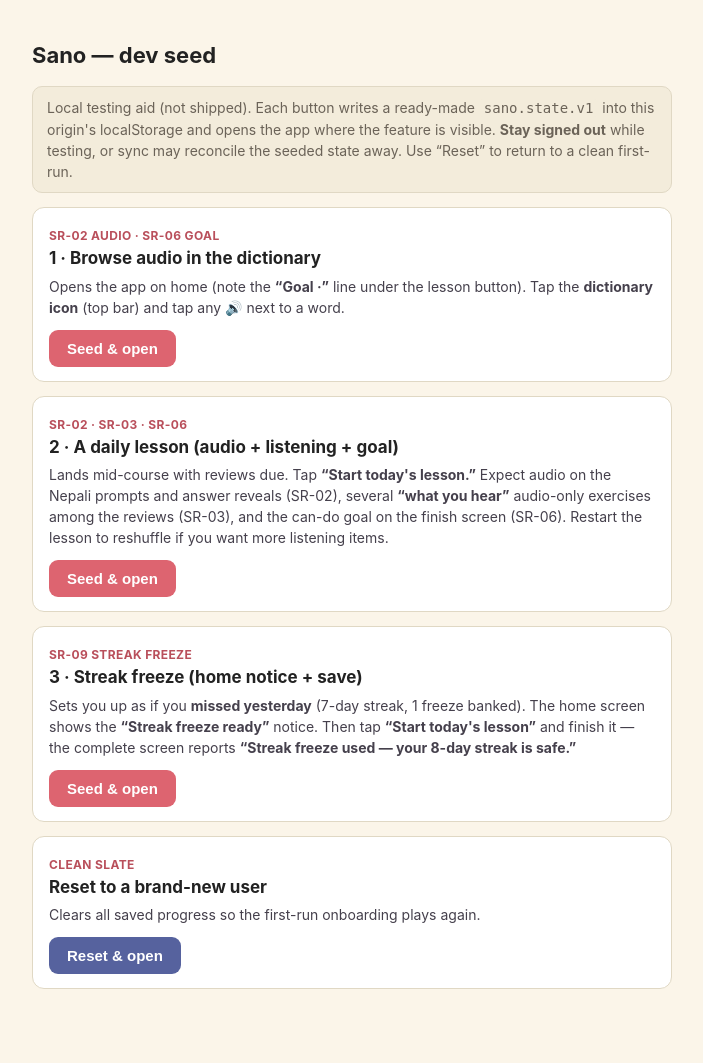
After one commit to rharmes/sano, a PHP site: page /tools/dev-seed.html in a window 1280 px wide. The commit adds this page. Shown: the whole page, without its empty margins (288-991 px from the left). Run offline with PHP 8.4, Linux system fonts and the light colour scheme.

Commit message:
Warn on the home screen when a streak freeze is ready (SR-09).
When the user missed exactly one day and has a freeze banked, the home screen now
shows a reassuring notice ("Streak freeze ready — your N-day streak is safe. Finish
a lesson to use it.") with a snowflake icon, so the save is visible before they
study rather than only acknowledged after. Adds the #i-ac-unit icon and a
.streak-freeze-notice component (mirrored into the style guide).

Also promote the local dev seeding page to a committed tool at tools/dev-seed.html
(served at /tools/dev-seed.html, never deployed): one-click scenarios that drop you
straight into each gated feature. Going forward, every new feature gets a scenario
there. Documented in CLAUDE.md.

Co-Authored-By: Claude Opus 4.8 <noreply@anthropic.com>

```diff
--- /dev/null
+++ b/tools/dev-seed.html
@@ -0,0 +1,199 @@
+<!doctype html>
+<html lang="en">
+	<head>
+		<meta charset="utf-8" />
+		<meta name="viewport" content="width=device-width, initial-scale=1" />
+		<title>Sano · dev seed</title>
+		<!-- Local testing aid (served by the dev server, never deployed): seeds a ready-made
+		     sano.state.v1 into localStorage and opens the app where a new feature is visible.
+		     Add a scenario for every new feature. Served at /tools/dev-seed.html. -->
+		<script src="/js/data.js"></script>
+		<style>
+			body {
+				font-family: -apple-system, system-ui, sans-serif;
+				max-width: 640px;
+				margin: 0 auto;
+				padding: 24px 18px 60px;
+				line-height: 1.5;
+				color: #222;
+				background: #fbf5e9;
+			}
+			h1 {
+				font-size: 22px;
+			}
+			.note {
+				font-size: 14px;
+				color: #6b6358;
+				background: #f3ecdb;
+				border: 1px solid #e0d8c4;
+				border-radius: 10px;
+				padding: 10px 14px;
+			}
+			.card {
+				border: 1px solid #e0d8c4;
+				border-radius: 12px;
+				padding: 14px 16px;
+				margin: 14px 0;
+				background: #fff;
+			}
+			.card h2 {
+				font-size: 17px;
+				margin: 0 0 4px;
+			}
+			.card p {
+				font-size: 14px;
+				margin: 4px 0 12px;
+				color: #45404c;
+			}
+			.tests {
+				font-size: 12px;
+				color: #b94f5b;
+				font-weight: 700;
+				letter-spacing: 0.03em;
+				text-transform: uppercase;
+			}
+			button {
+				font-size: 15px;
+				font-weight: 700;
+				color: #fff;
+				background: #dd6470;
+				border: 0;
+				border-radius: 9px;
+				padding: 10px 18px;
+				cursor: pointer;
+			}
+			button.ghost {
+				background: #56629e;
+			}
+			code {
+				background: #f3ecdb;
+				padding: 1px 5px;
+				border-radius: 4px;
+			}
+		</style>
+	</head>
+	<body>
+		<h1>Sano — dev seed</h1>
+		<p class="note">
+			Local testing aid (not shipped). Each button writes a ready-made <code>sano.state.v1</code> into this origin's localStorage and opens
+			the app where the feature is visible. <b>Stay signed out</b> while testing, or sync may reconcile the seeded state away. Use “Reset” to
+			return to a clean first-run.
+		</p>
+
+		<div class="card">
+			<span class="tests">SR-02 audio · SR-06 goal</span>
+			<h2>1 · Browse audio in the dictionary</h2>
+			<p>
+				Opens the app on home (note the <b>“Goal ·”</b> line under the lesson button). Tap the <b>dictionary icon</b> (top bar) and tap
+				any <b>🔊</b> next to a word.
+			</p>
+			<button onclick="seed('dict')">Seed &amp; open</button>
+		</div>
+
+		<div class="card">
+			<span class="tests">SR-02 · SR-03 · SR-06</span>
+			<h2>2 · A daily lesson (audio + listening + goal)</h2>
+			<p>
+				Lands mid-course with reviews due. Tap <b>“Start today's lesson.”</b> Expect audio on the Nepali prompts and answer reveals
+				(SR-02), several <b>“what you hear”</b> audio-only exercises among the reviews (SR-03), and the can-do goal on the finish screen
+				(SR-06). Restart the lesson to reshuffle if you want more listening items.
+			</p>
+			<button onclick="seed('lesson')">Seed &amp; open</button>
+		</div>
+
+		<div class="card">
+			<span class="tests">SR-09 streak freeze</span>
+			<h2>3 · Streak freeze (home notice + save)</h2>
+			<p>
+				Sets you up as if you <b>missed yesterday</b> (7-day streak, 1 freeze banked). The home screen shows the
+				<b>“Streak freeze ready”</b> notice. Then tap <b>“Start today's lesson”</b> and finish it — the complete screen reports
+				<b>“Streak freeze used — your 8-day streak is safe.”</b>
+			</p>
+			<button onclick="seed('freeze')">Seed &amp; open</button>
+		</div>
+
+		<div class="card">
+			<span class="tests">clean slate</span>
+			<h2>Reset to a brand-new user</h2>
+			<p>Clears all saved progress so the first-run onboarding plays again.</p>
+			<button class="ghost" onclick="seed('reset')">Reset &amp; open</button>
+		</div>
+
+		<script>
+			const day = (n) => {
+				const d = new Date(Date.now() - n * 864e5);
+				return d.getFullYear() + '-' + String(d.getMonth() + 1).padStart(2, '0') + '-' + String(d.getDate()).padStart(2, '0');
+			};
+			const rec = (o) => Object.assign({ seen: 4, correct: 4, level: 2, lastSeen: day(0), intro: true }, o);
+
+			// Mark whole units as learned-and-settled (intro'd, not due).
+			function learnUnits(items, from, to, opts) {
+				for (let u = from; u <= to; u++) for (const it of COURSE[u].items) items[it.id] = rec(opts);
+			}
+			// Make the first `count` items of units [from..to] overdue reviews at mixed levels.
+			function makeDue(items, from, to, count) {
+				let made = 0;
+				for (let u = from; u <= to && made < count; u++)
+					for (const it of COURSE[u].items) {
+						if (made >= count) break;
+						items[it.id] = rec({ level: made % 2 ? 2 : 1, correct: 3, lastSeen: day(12) });
+						made++;
+					}
+			}
+			// A mid-course state: units 0–2 done, unit 3 the current unit, plenty of due reviews.
+			function midCourse(extra) {
+				const items = {};
+				learnUnits(items, 0, 2, { level: 3, lastSeen: day(0) });
+				const cur = COURSE[3];
+				cur.items.forEach((it, i) => {
+					if (i < Math.ceil(cur.items.length / 2)) items[it.id] = rec({ level: 1, lastSeen: day(0) });
+				});
+				makeDue(items, 0, 2, 12);
+				return Object.assign(
+					{
+						version: 2,
+						name: 'Aastha',
+						onboarded: true,
+						streak: 5,
+						streakFreezes: 1,
+						lastActivityDay: day(0),
+						itemsToday: 0,
+						itemsTotal: 220,
+						items,
+					},
+					extra,
+				);
+			}
+
+			function seed(which) {
+				if (which === 'reset') {
+					localStorage.removeItem('sano.state.v1');
+					return (location.href = '/');
+				}
+				let state;
+				if (which === 'dict') {
+					const items = {};
+					COURSE[0].items.slice(0, 8).forEach((it) => (items[it.id] = rec({ level: 1, lastSeen: day(0) })));
+					state = {
+						version: 2,
+						name: 'Aastha',
+						onboarded: true,
+						streak: 3,
+						streakFreezes: 1,
+						lastActivityDay: day(0),
+						itemsToday: 3,
+						itemsTotal: 40,
+						items,
+					};
+				} else if (which === 'lesson') {
+					state = midCourse();
+				} else if (which === 'freeze') {
+					// Missed exactly yesterday with a freeze banked -> home notice now, save on finish.
+					state = midCourse({ streak: 7, streakFreezes: 1, lastActivityDay: day(2) });
+				}
+				localStorage.setItem('sano.state.v1', JSON.stringify(state));
+				location.href = '/';
+			}
+		</script>
+	</body>
+</html>
```
Also changed, not shown: CLAUDE.md (+5 -0 lines), PLAN.md (+1 -1 lines), css/sano.css (+26 -0 lines), design/style-guide.html (+39 -0 lines), index.html (+13 -2 lines), js/sano.js (+12 -0 lines).
